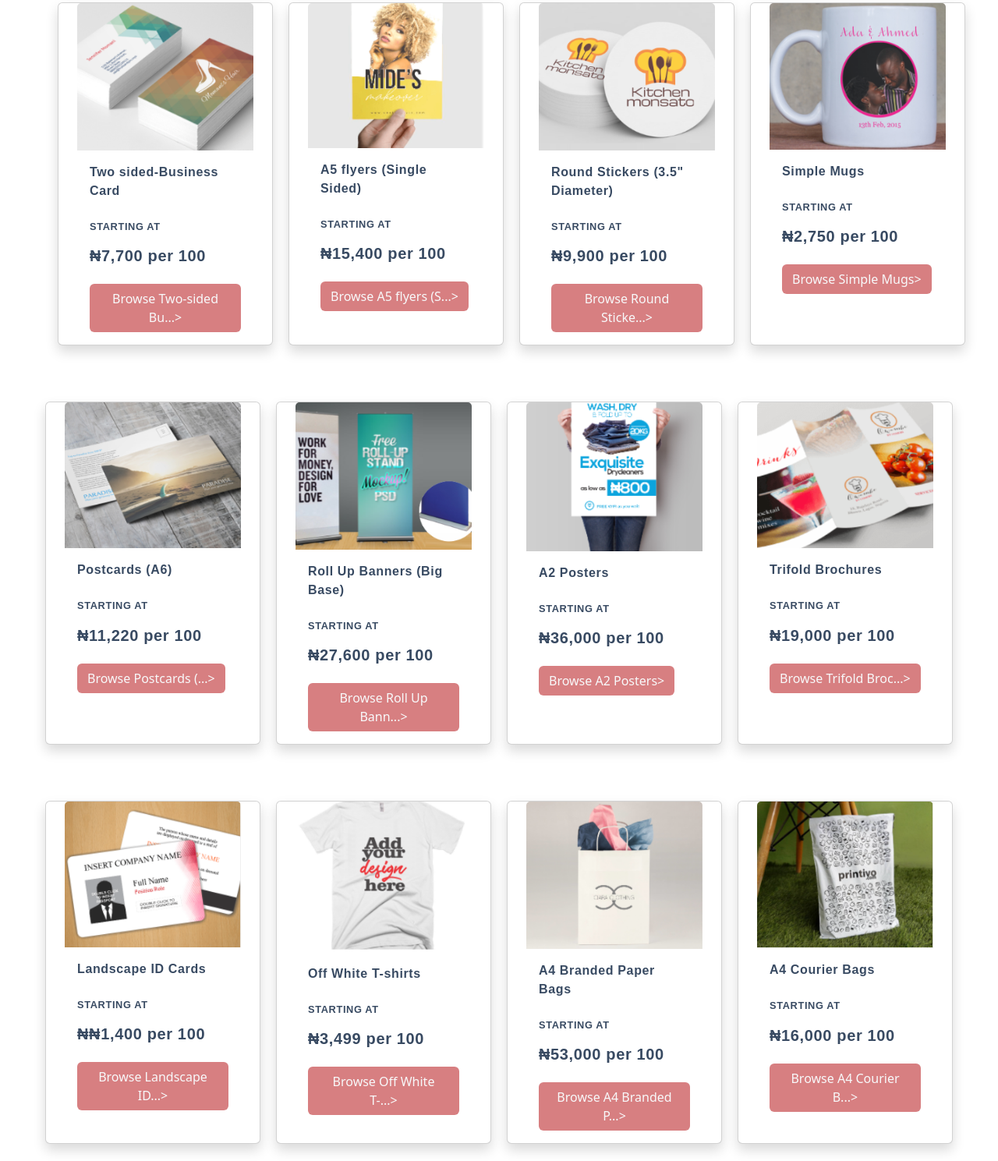
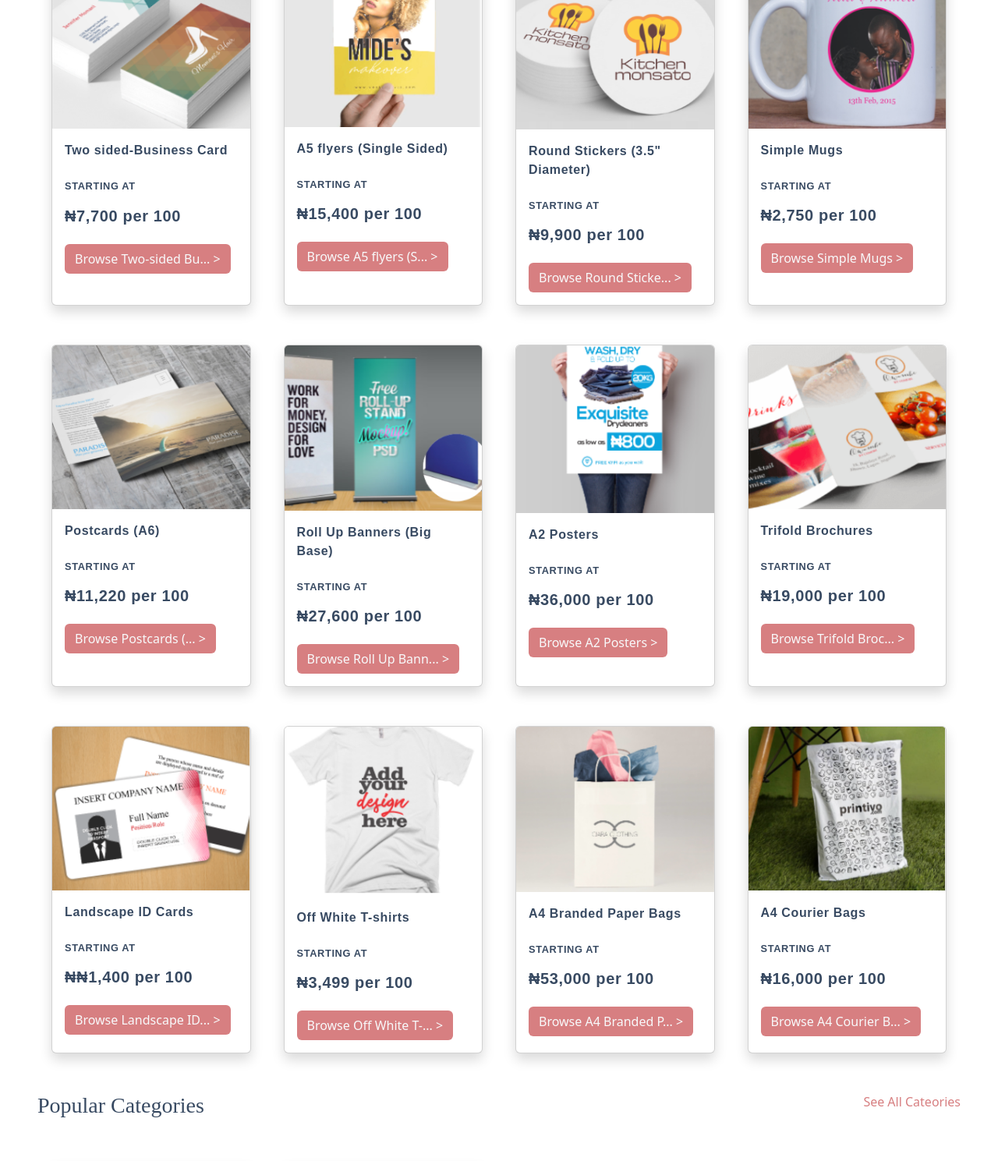
Before and after one commit to GloryOdunayo/Printivo, a plain HTML site: page index.html in a window 1280 px wide. Shown: the part 824-2313 px from the top of the page at 78% size. Drawn offline with Linux system fonts and the light colour scheme.

Commit message:
Almost done

```diff
--- a/index.html
+++ b/index.html
@@ -110,14 +110,14 @@
             <div class="" id="pop"><h3>Popular products</h3></div>
             <div class=""><a href="/all-products" class="text-decoration-none" id="nut">See All Products</a></div>
         </div>
-        <div class="g-5 border-3 border-light row justify-content-center px-5 py-1 mb-3" id="gd">
+        <div class="gd">
             <div class="card mx-3 shadow">
                 <img src="pictures/h1.png" alt="" class="card-img-top m-auto">
                 <div class="card-body">
                     <h5 class="card-title mb-4">Two sided-Business Card</h5>
                     <p class="card-text" id="start">STARTING AT</p>
                     <h5 class="card-text mb-4" id="text">₦7,700 <span>per 100</span></h5>
-                    <button class="btn text-light"><a href="" class="text-light text-decoration-none">Browse Two-sided Bu...></a></button>
+                    <button class="btn text-light"><a href="" class="text-light text-decoration-none">Browse Two-sided Bu... &gt;</a></button>
                 </div>
             </div>
             <div class="card mx-3 shadow">
@@ -126,7 +126,7 @@
                     <h5 class="card-title mb-4">A5 flyers (Single Sided)</h5>
                     <p class="card-text" id="start">STARTING AT</p>
                     <h5 class="card-text mb-4" id="text">₦15,400 <span>per 100</span></h5>
-                    <button class="btn text-light"><a href="" class="text-light text-decoration-none">Browse A5 flyers (S...></a></button>
+                    <button class="btn text-light"><a href="" class="text-light text-decoration-none">Browse A5 flyers (S... &gt;</a></button>
                 </div>
             </div>
             <div class="card mx-3 shadow">
@@ -135,7 +135,7 @@
                     <h5 class="card-title mb-4">Round Stickers (3.5" Diameter)</h5>
                     <p class="card-text" id="start">STARTING AT</p>
                     <h5 class="card-text mb-4" id="text">₦9,900 <span>per 100</span></h5>
-                    <button class="btn text-light"><a href="" class="text-light text-decoration-none">Browse Round Sticke...></a></button>
+                    <button class="btn text-light"><a href="" class="text-light text-decoration-none">Browse Round Sticke... &gt;</a></button>
                 </div>
             </div>
             <div class="card mx-3 shadow">
@@ -144,85 +144,85 @@
                     <h5 class="card-title mb-4">Simple Mugs</h5>
                     <p class="card-text" id="start">STARTING AT</p>
                     <h5 class="card-text mb-4" id="text">₦2,750 <span>per 100</span></h5>
-                    <button class="btn text-light"><a href="" class="text-light text-decoration-none">Browse Simple Mugs></a></button>
+                    <button class="btn text-light"><a href="" class="text-light text-decoration-none">Browse Simple Mugs &gt;</a></button>
                 </div>
             </div>
         </div>
         <!-- col2 -->
-        <div class="g-5 border-3 border-light row px-5 py-1 mb-3" id="gd">
-            <div class="card shadow">
+        <div class="gd">
+            <div class="card mx-3 shadow">
                 <img src="pictures/h6.png" alt="" class="card-img-top m-auto">
                 <div class="card-body">
                     <h5 class="card-title mb-4">Postcards (A6)</h5>
                     <p class="card-text" id="start">STARTING AT</p>
                     <h5 class="card-text mb-4" id="text">₦11,220 <span>per 100</span></h5>
-                    <button class="btn text-light"><a href="" class="text-light text-decoration-none">Browse Postcards (...></a></button>
+                    <button class="btn text-light"><a href="" class="text-light text-decoration-none">Browse Postcards (... &gt;</a></button>
                 </div>
             </div>
-            <div class="card shadow">
+            <div class="card mx-3 shadow">
                 <img src="pictures/h7.png" alt="" class="card-img-top m-auto">
                 <div class="card-body">
                     <h5 class="card-title mb-4">Roll Up Banners (Big Base)</h5>
                     <p class="card-text" id="start">STARTING AT</p>
                     <h5 class="card-text mb-4" id="text">₦27,600 <span>per 100</span></h5>
-                    <button class="btn text-light"><a href="" class="text-light text-decoration-none">Browse Roll Up Bann...></a></button>
+                    <button class="btn text-light"><a href="" class="text-light text-decoration-none">Browse Roll Up Bann... &gt;</a></button>
                 </div>
             </div>
-            <div class="card shadow">
+            <div class="card mx-3 shadow">
                 <img src="pictures/h8.png" alt="" class="card-img-top m-auto">
                 <div class="card-body">
                     <h5 class="card-title mb-4">A2 Posters</h5>
                     <p class="card-text" id="start">STARTING AT</p>
                     <h5 class="card-text mb-4" id="text">₦36,000 <span>per 100</span></h5>
-                    <button class="btn text-light"><a href="" class="text-light text-decoration-none">Browse A2 Posters></a></button>
+                    <button class="btn text-light"><a href="" class="text-light text-decoration-none">Browse A2 Posters &gt;</a></button>
                 </div>
             </div>
-            <div class="card shadow">
+            <div class="card mx-3 shadow">
                 <img src="pictures/h9.png" alt="" class="card-img-top m-auto">
                 <div class="card-body">
                     <h5 class="card-title mb-4">Trifold Brochures</h5>
                     <p class="card-text" id="start">STARTING AT</p>
                     <h5 class="card-text mb-4" id="text">₦19,000 <span>per 100</span></h5>
-                    <button class="btn text-light"><a href="" class="text-light text-decoration-none">Browse Trifold Broc...></a></button>
+                    <button class="btn text-light"><a href="" class="text-light text-decoration-none">Browse Trifold Broc... &gt;</a></button>
                 </div>
             </div>
         </div>
         <!-- col3 -->
-        <div class="g-5 border-3 border-light row px-5 py-1 mb-3" id="gd">
-            <div class="card shadow">
+        <div class="gd">
+            <div class="card mx-3 shadow">
                 <img src="pictures/h10.png" alt="" class="card-img-top m-auto">
                 <div class="card-body">
                     <h5 class="card-title mb-4">Landscape ID Cards</h5>
                     <p class="card-text" id="start">STARTING AT</p>
                     <h5 class="card-text mb-4" id="text">₦₦1,400 <span>per 100</span></h5>
-                    <button class="btn text-light"><a href="" class="text-light text-decoration-none">Browse Landscape ID...></a></button>
+                    <button class="btn text-light"><a href="" class="text-light text-decoration-none">Browse Landscape ID... &gt;</a></button>
                 </div>
             </div>
-            <div class="card shadow">
+            <div class="card mx-3 shadow">
                 <img src="pictures/h11.png" alt="" class="card-img-top m-auto">
                 <div class="card-body">
                     <h5 class="card-title mb-4">Off White T-shirts</h5>
                     <p class="card-text" id="start">STARTING AT</p>
                     <h5 class="card-text mb-4" id="text">₦3,499 <span>per 100</span></h5>
-                    <button class="btn text-light"><a href="" class="text-light text-decoration-none">Browse Off White T-...></a></button>
+                    <button class="btn text-light"><a href="" class="text-light text-decoration-none">Browse Off White T-... &gt;</a></button>
                 </div>
             </div>
-            <div class="card shadow">
+            <div class="card mx-3 shadow">
                 <img src="pictures/h12.png" alt="" class="card-img-top m-auto">
                 <div class="card-body">
                     <h5 class="card-title mb-4">A4 Branded Paper Bags</h5>
                     <p class="card-text" id="start">STARTING AT</p>
                     <h5 class="card-text mb-4" id="text">₦53,000 <span>per 100</span></h5>
-                    <button class="btn text-light"><a href="" class="text-light text-decoration-none">Browse A4 Branded P...></a></button>
+                    <button class="btn text-light"><a href="" class="text-light text-decoration-none">Browse A4 Branded P... &gt;</a></button>
                 </div>
             </div>
-            <div class="card shadow">
+            <div class="card mx-3 shadow">
                 <img src="pictures/h13.png" alt="" class="card-img-top m-auto">
                 <div class="card-body">
                     <h5 class="card-title mb-4">A4 Courier Bags</h5>
                     <p class="card-text" id="start">STARTING AT</p>
                     <h5 class="card-text mb-4" id="text">₦16,000 <span>per 100</span></h5>
-                    <button class="btn text-light"><a href="" class="text-light text-decoration-none">Browse A4 Courier B...></a></button>
+                    <button class="btn text-light"><a href="" class="text-light text-decoration-none">Browse A4 Courier B... &gt;</a></button>
                 </div>
             </div>
         </div>
@@ -231,23 +231,23 @@
             <div class="" id="pop"><h3>Popular Categories</h3></div>
             <div class=""><a href="/all-products" class="text-decoration-none" id="nut">See All Cateories</a></div>
         </div>
-        <div class="g-5 border-3 border-light row px-5 py-1 mb-3" id="gd">
-            <div class="card shadow">
+        <div class="gd">
+            <div class="card mx-3 shadow">
                 <img src="pictures/h14.png" alt="" class="card-img-top m-auto">
                 <div class="card-body">
                     <h5 class="card-title mb-4">Greeting Cards</h5>
                     <p class="card-text" id="start">STARTING AT</p>
                     <h5 class="card-text mb-4" id="text">₦15,000 <span>per 50</span></h5>
-                    <button class="btn text-light"><a href="" class="text-light text-decoration-none">Browse Greeting Car...></a></button>
+                    <button class="btn text-light"><a href="" class="text-light text-decoration-none">Browse Greeting Car... &gt;</a></button>
                 </div>
             </div>
-            <div class="card shadow">
+            <div class="card mx-3 shadow">
                 <img src="pictures/h15.png" alt="" class="card-img-top m-auto">
                 <div class="card-body">
                     <h5 class="card-title mb-4">Stickers</h5>
                     <p class="card-text" id="start">STARTING AT</p>
                     <h5 class="card-text mb-4" id="text">₦4,949 <span>per 75</span></h5>
-                    <button class="btn text-light"><a href="" class="text-light text-decoration-none">Browse Stickers ></a></button>
+                    <button class="btn text-light"><a href="" class="text-light text-decoration-none">Browse Stickers  &gt;</a></button>
                 </div>
             </div>
             <div class="mx-3 col p-0">
@@ -472,13 +472,6 @@
         </div>
 
     </footer>
-    <!-- <div class="col-lg-12 col-md-6 col-ms-3 mx-auto" id="foot">
-        <div  class="row col-lg-6 pt-4 ps-3 col-md-6 col-ms-3 mx-auto ">
-          <p>
-            Copyright © 2021 Printivo. All rights reserved.
-          </p>
-        </div>
-    </div> -->
             <div  class="row text-center" id="foot">
         <p>
         Copyright © 2021 Printivo. All rights reserved.
--- a/style.css
+++ b/style.css
@@ -191,16 +191,12 @@
     z-index: 99;
 }
 
-#gd{
+.gd{
     display: grid;
     grid-template-columns: 1fr 1fr 1fr 1fr;
     grid-row: inherit;
-    gap: 10px 20px;
-    margin: 10px;
-}
-
-.card img{
-
+    gap: 10px 10px;
+    margin: 50px;
 }
 
 #foot{
```
